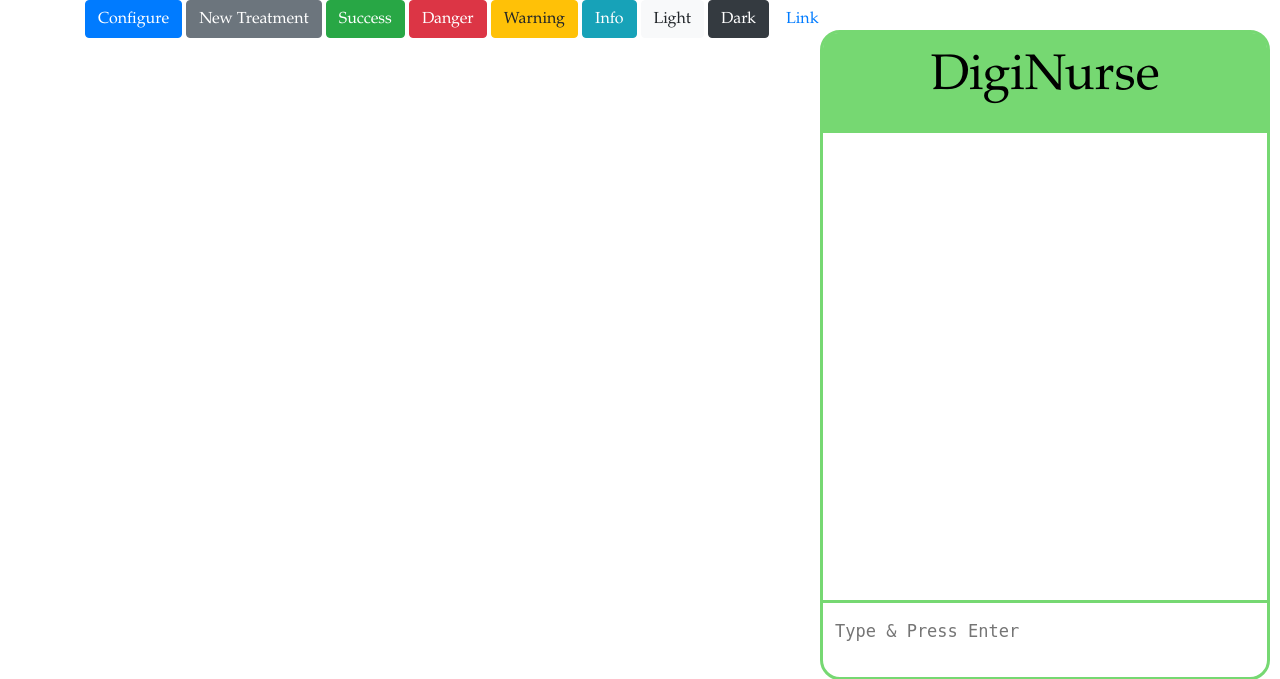
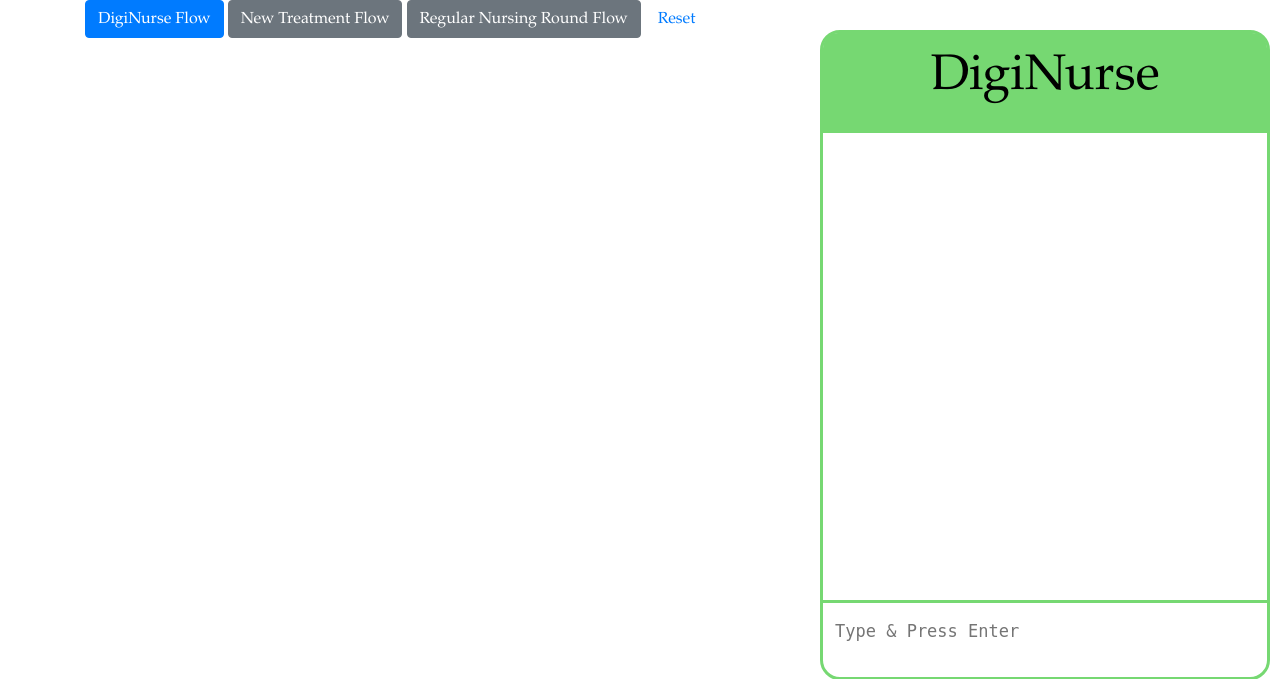
Before and after one commit to nitinfaye/Diginurse, a Flask app: page / in a window 1280 px wide. Shown: the top 679 px of the page. Run offline with Flask 2, Linux system fonts and the light colour scheme; some libraries are stand-ins or nearby versions.

Commit message:
Add files via upload

```diff
--- a/templates/index.html
+++ b/templates/index.html
@@ -21,16 +21,10 @@
   <body>
     <div class="container">
 
-    <button type="button" class="btn btn-primary" onclick="flow('configure');">Configure</button>
-    <button type="button" class="btn btn-secondary" onclick="flow('new_treatment');">New Treatment</button>
-    <button type="button" class="btn btn-success">Success</button>
-    <button type="button" class="btn btn-danger">Danger</button>
-    <button type="button" class="btn btn-warning">Warning</button>
-    <button type="button" class="btn btn-info">Info</button>
-    <button type="button" class="btn btn-light">Light</button>
-    <button type="button" class="btn btn-dark">Dark</button>
-
-    <button type="button" class="btn btn-link">Link</button>
+    <button type="button" class="btn btn-primary" onclick="flow('configure',2, 'Yes', 'No');">DigiNurse Flow</button>
+    <button type="button" class="btn btn-secondary" onclick="flow('new_treatment',2, 'Yes', 'No');">New Treatment Flow</button>
+    <button type="button" class="btn btn-secondary" onclick="flow('nursing_round',0,'I feel better', 'I feel worse');">Regular Nursing Round Flow</button>
+    <button type="button" class="btn btn-link" onclick="reStart();">Reset</button>
 
 
     </div>
@@ -75,14 +69,14 @@
           //   return msg;
           // }
 
-          function flow(type_) {
+          function flow(type_, count, yes_ , no_) {
             reStart();
             $("#chathistory").empty();
             console.log("flow");
             var m = ""
             botTyping();
             $("#chathistory").append(typing);
-            for (let i = 0; i <= 2; i++) {
+            for (let i = 0; i <= count; i++) {
 
               // sleep(500);
               $.get("/welcome_messages", { number: i + 1, type:type_ }).done(function(data) {
@@ -98,9 +92,10 @@
                 objDiv = document.getElementById("chathistory");
                 objDiv.scrollTop = objDiv.scrollHeight;
 
-                if (i == 2) {
-                  message = '<button class="botButtons" mapto="Yes" onclick="BotButtonClicked(this);">Yes</button>'
-                  message = message + '<button class="botButtons" mapto="No" onclick="BotButtonClicked(this);">No</button>'
+                if (i == count) {
+                  m1 = '<button class="botButtons" mapto="' + yes_ + '" onclick="BotButtonClicked(this);">' + yes_ + '</button>'
+                  m2 = '<button class="botButtons" mapto="' + no_ + '" onclick="BotButtonClicked(this);">' + no_ + '</button>'
+                  message = m1 +  m2
                   // Scroll to the bottom of the chatbox
                   $("#chathistory > .botTyping").remove();
                   $("#chathistory").append(message);
@@ -158,7 +153,7 @@
               var botHtml = data;
               // console.log("adddd")
 
-              sleep(500);
+              sleep(5);
               $("#chathistory > .botTyping").remove();
               $("#chathistory").append(botHtml);
 
```
